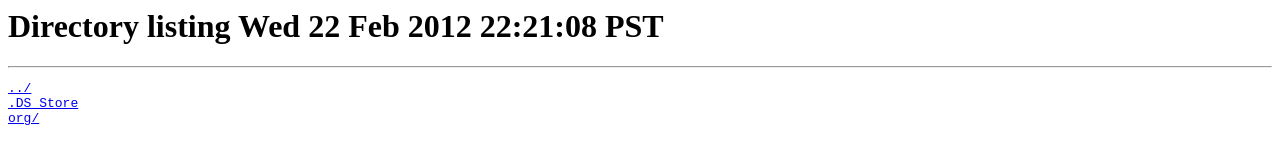
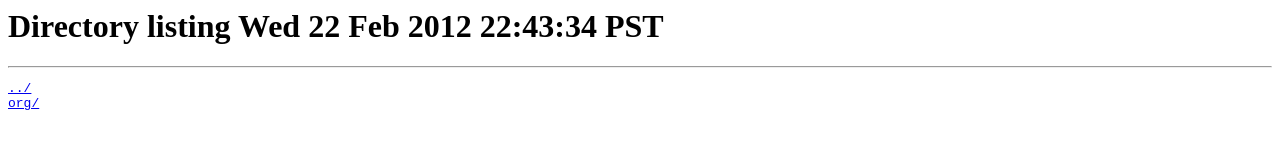
Before and after one commit to kellyrob99/Jenkins-api-tour, a plain HTML site: page repository/index.html in a window 1280 px wide. Drawn offline with Linux system fonts and the light colour scheme.

Commit message:
remove .DS_Store files from index files

```diff
--- a/repository/index.html
+++ b/repository/index.html
@@ -1,10 +1,9 @@
 <html>
 <body>
-<h1>Directory listing Wed 22 Feb 2012 22:21:08 PST</h1>
+<h1>Directory listing Wed 22 Feb 2012 22:43:34 PST</h1>
 <hr/>
 <pre>
 <a href="../">../</a>
-<a href=".DS_Store">.DS_Store</a>
 <a href="org/">org/</a>
 </pre>
 </body>
```
Also changed, not shown: repository/org/index.html (+1 -2 lines), repository/org/kar/hudson-api/0.2-SNAPSHOT/index.html (+1 -1 lines), repository/org/kar/hudson-api/index.html (+1 -2 lines), repository/org/kar/index.html (+1 -2 lines), 1 other file.
